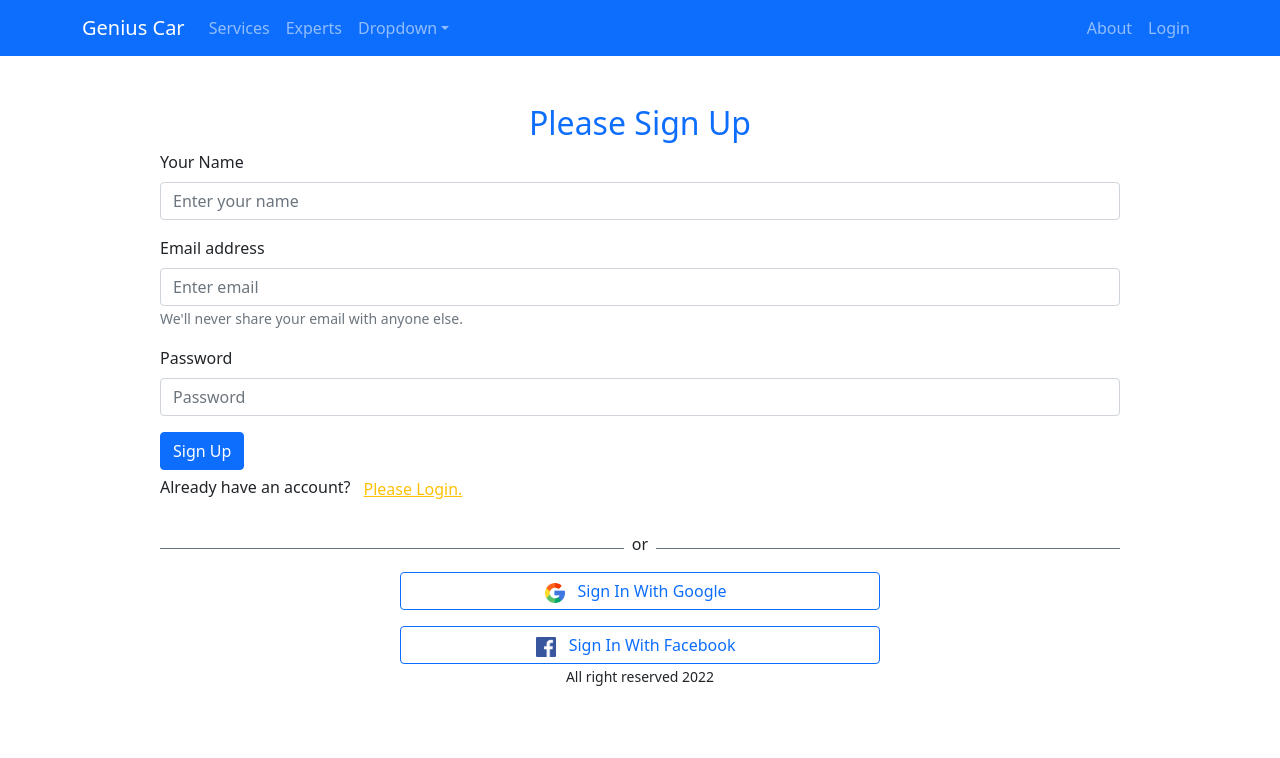
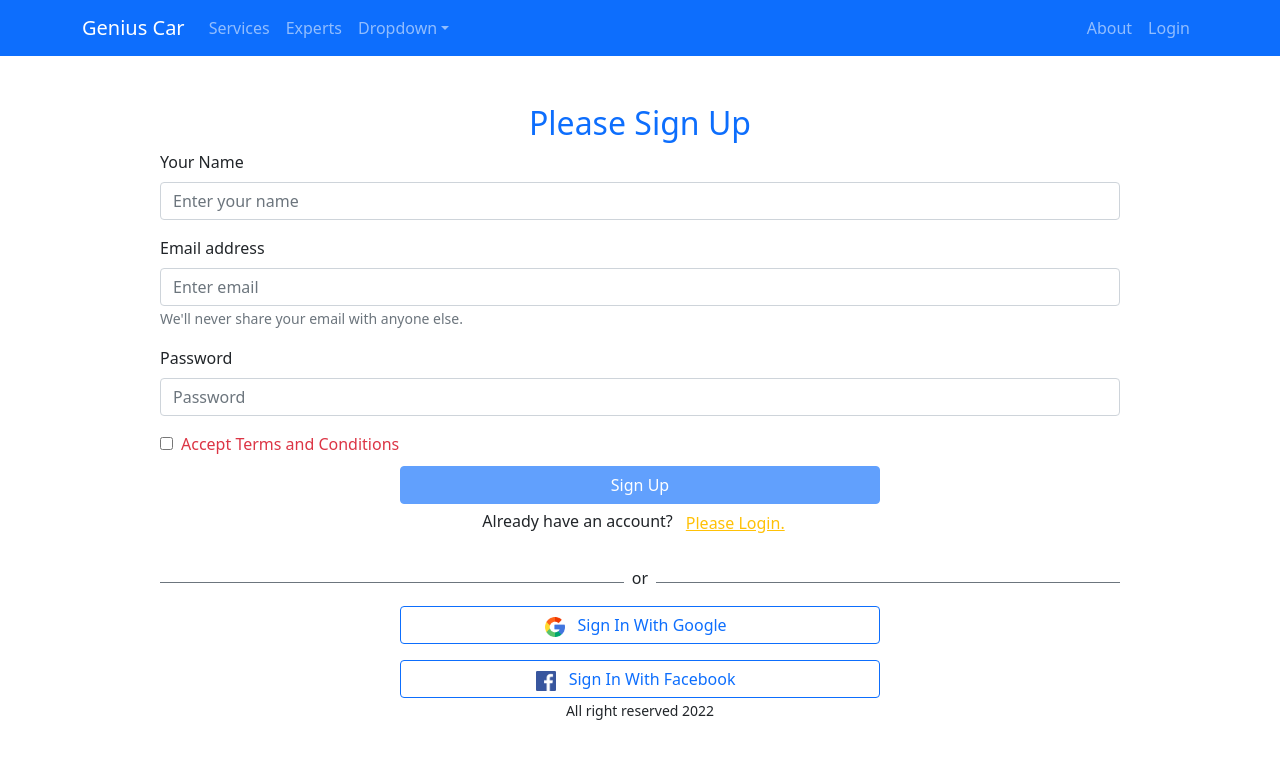
Before and after one commit to SalehAhmed19/genius-car, a React (Create React App) app: page /signup in a window 1280 px wide. Shown: the top 758 px of the page. Built offline with nearby package versions, Linux system fonts and the light colour scheme; no server answers.

Commit message:
some changes

```diff
--- a/src/Pages/Login/Login/Login.jsx
+++ b/src/Pages/Login/Login/Login.jsx
@@ -1,6 +1,9 @@
 import React, { useRef } from "react";
 import { Button, Form } from "react-bootstrap";
-import { useSignInWithEmailAndPassword } from "react-firebase-hooks/auth";
+import {
+  useSendPasswordResetEmail,
+  useSignInWithEmailAndPassword,
+} from "react-firebase-hooks/auth";
 import { useLocation, useNavigate } from "react-router-dom";
 import auth from "../../../firebase.init";
 import SocialLogin from "../SocialLogin/SocialLogin";
@@ -10,6 +13,7 @@ const Login = () => {
   const from = location.state?.from?.pathname || "/";
   const [signInWithEmilAndPassword, user, loading, error] =
     useSignInWithEmailAndPassword(auth);
+  const [sendPasswordResetEmail, sending] = useSendPasswordResetEmail(auth);
   const emailRef = useRef("");
   const passwordRef = useRef("");
   const navigate = useNavigate();
@@ -24,6 +28,11 @@ const Login = () => {
   }
   const navigateToSignUp = (e) => {
     navigate("/signup");
+  };
+  const resetPassword = async () => {
+    const email = emailRef.current.value;
+    await sendPasswordResetEmail(email);
+    alert("Sent email");
   };
   return (
     <div className="w-75 mx-auto mt-5">
@@ -51,14 +60,24 @@ const Login = () => {
             required
           />
         </Form.Group>
-        <Button variant="primary" type="submit">
+        <Button
+          variant="primary"
+          type="submit"
+          className="w-50 d-block mx-auto"
+        >
           Login
         </Button>
       </Form>
-      <p>
+      <p className="text-center">
         New to Genius Car?
         <span className="text-warning btn btn-link" onClick={navigateToSignUp}>
           Please Register.
+        </span>
+      </p>
+      <p className="text-center">
+        Forgot Password?
+        <span className="text-primary btn btn-link" onClick={resetPassword}>
+          Reset Password
         </span>
       </p>
       <SocialLogin />
--- a/src/Pages/Login/SignUp/SignUp.jsx
+++ b/src/Pages/Login/SignUp/SignUp.jsx
@@ -1,4 +1,4 @@
-import React, { useRef } from "react";
+import React, { useRef, useState } from "react";
 import { Button, Form } from "react-bootstrap";
 import { useNavigate } from "react-router-dom";
 import auth from "../../../firebase.init";
@@ -6,6 +6,7 @@ import { useCreateUserWithEmailAndPassword } from "react-firebase-hooks/auth";
 import SocialLogin from "../SocialLogin/SocialLogin";
 
 const SignUp = () => {
+  const [agree, setAgree] = useState(false);
   const [createUserWithEmailAndPassword, user, loading, error] =
     useCreateUserWithEmailAndPassword(auth);
   const nameRef = useRef("");
@@ -14,10 +15,13 @@ const SignUp = () => {
   const navigate = useNavigate();
   const handleSubmit = (e) => {
     e.preventDefault();
-    const name = nameRef.current.value;
+    // const name = nameRef.current.value;
     const email = emailRef.current.value;
     const password = passwordRef.current.value;
-    createUserWithEmailAndPassword(email, password);
+    const agree = e.target.terms.checked;
+    if (agree) {
+      createUserWithEmailAndPassword(email, password);
+    }
   };
   if (user) {
     navigate("/home");
@@ -59,11 +63,31 @@ const SignUp = () => {
             required
           />
         </Form.Group>
-        <Button variant="primary" type="submit">
+        <div>
+          <input
+            onClick={() => setAgree(!agree)}
+            type="checkbox"
+            name="terms"
+            id="terms"
+            className="me-2 mb-3"
+          />
+          <label
+            className={agree ? "text-primary" : "text-danger"}
+            htmlFor="terms"
+          >
+            Accept Terms and Conditions
+          </label>
+        </div>
+        <Button
+          disabled={!agree}
+          variant="primary"
+          type="submit"
+          className="w-50 d-block mx-auto"
+        >
           Sign Up
         </Button>
       </Form>
-      <p>
+      <p className="text-center">
         Already have an account?
         <span className="text-warning btn btn-link" onClick={navigateToSignUp}>
           Please Login.
```
